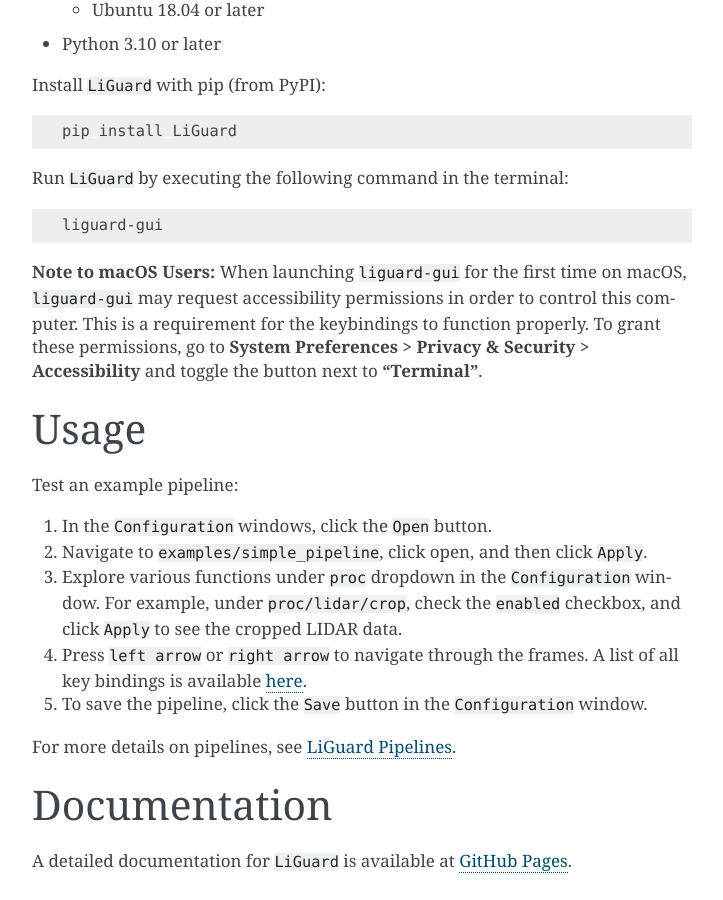
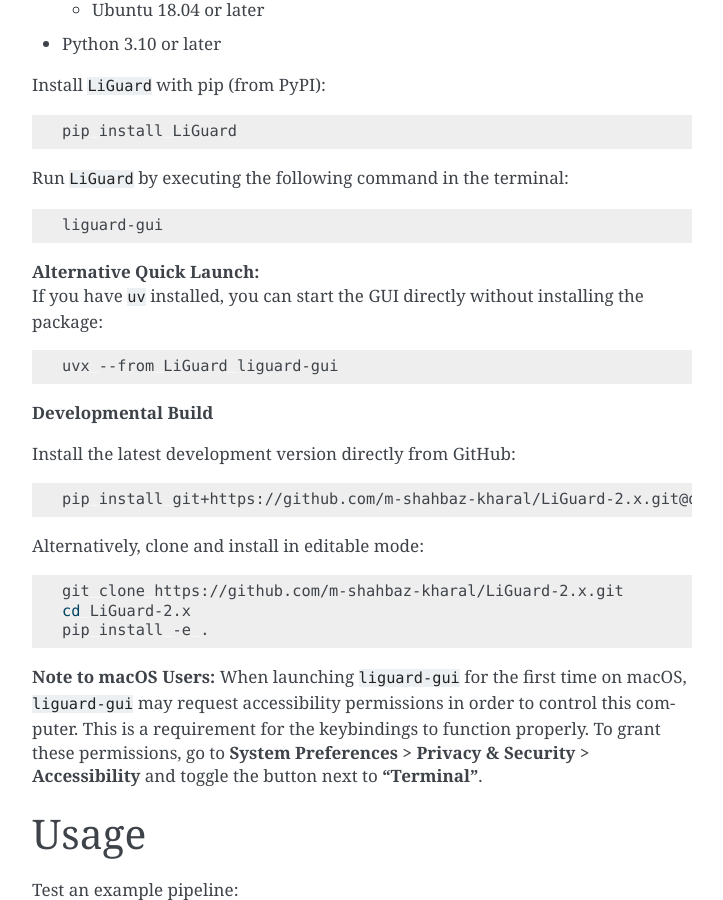
Before and after one commit to m-shahbaz-kharal/LiGuard-2.x, a Sphinx documentation site: the page built from docs/sphinx/README.md, in a window 1280 px wide and 900 px high, scrolled down 1197 px. Shown: the whole window, without its empty margins (388-1111 px from the left). Built offline with Sphinx 7.4.7, drawn with Linux system fonts in a browser that asks for light colours.

Commit message:
docs: add alternative quick launch and developmental build instructions to README.

````diff
--- a/docs/sphinx/README.md
+++ b/docs/sphinx/README.md
@@ -28,6 +28,26 @@
 liguard-gui
 ```
 
+**Alternative Quick Launch:**
+If you have `uv` installed, you can start the GUI directly without installing the package:
+```bash
+uvx --from LiGuard liguard-gui
+```
+
+**Developmental Build**
+
+Install the latest development version directly from GitHub:
+```bash
+pip install git+https://github.com/m-shahbaz-kharal/LiGuard-2.x.git@dev_2.x
+```
+
+Alternatively, clone and install in editable mode:
+```bash
+git clone https://github.com/m-shahbaz-kharal/LiGuard-2.x.git
+cd LiGuard-2.x
+pip install -e .
+```
+
 **Note to macOS Users:** When launching `liguard-gui` for the first time on macOS, `liguard-gui` may request accessibility permissions in order to control this computer. This is a requirement for the keybindings to function properly. To grant these permissions, go to **System Preferences > Privacy & Security > Accessibility** and toggle the button next to **"Terminal"**.
 
 # Usage
````
Also changed, not shown: README.md (+20 -0 lines).
